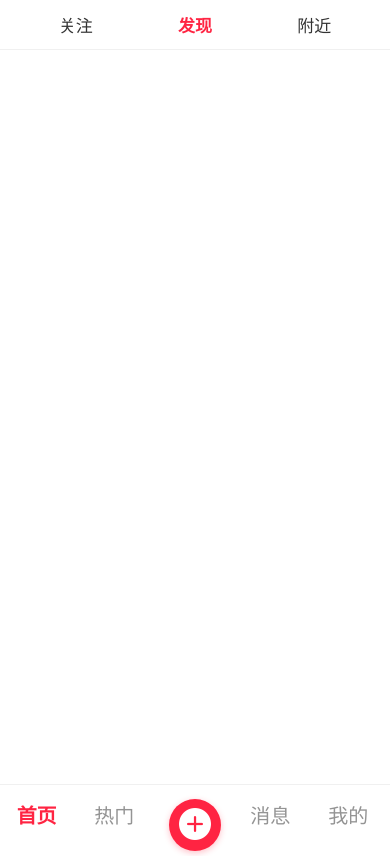
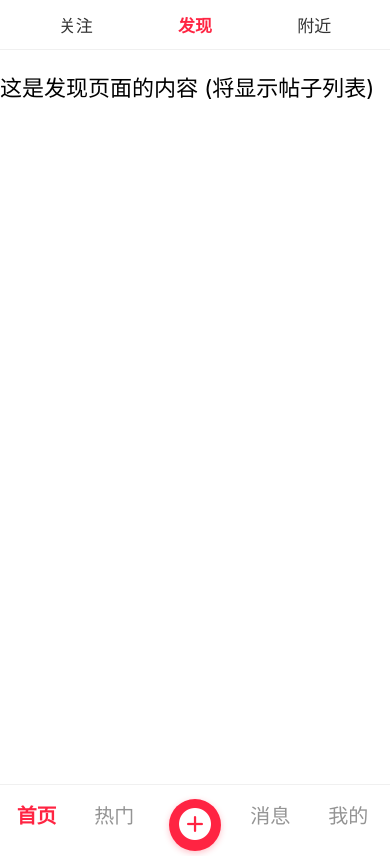
Before and after one commit to ShijieLu222/AwesomeLoginApp, a React Native app in the folder testApp/: screen /MainTabs in a window 390 px wide. Built offline with nearby package versions, Linux system fonts and the light colour scheme.

Commit message:
use topBar in homePage

```diff
--- a/testApp/app/pages/homePage.tsx
+++ b/testApp/app/pages/homePage.tsx
@@ -1,14 +1,36 @@
-import React, { useState } from 'react';
-import { View, StyleSheet } from 'react-native';
+// app/pages/homePage.tsx
+import React, { useState } from 'react'; // 导入 useState
+import { View, StyleSheet, Text } from 'react-native'; // 导入 Text 用于示例内容
 import TopBar from '../src/components/homeComponents/TopBar';
 
 export default function HomePage() {
-    const [selectedTab, setSelectedTab] = useState('发现');
-    const [posts, setPosts] = useState([]);
+    const [selectedTopTab, setSelectedTopTab] = useState('发现'); // 默认选中"发现"
+
+    // 处理顶部Tab点击的函数，更新状态
+    const handleTopTabPress = (tabName: string) => {
+        setSelectedTopTab(tabName);
+    };
+
+    // 根据选中的Tab渲染不同的内容
+    const renderContent = () => {
+        switch (selectedTopTab) {
+            case '关注':
+                return <Text style={styles.content}>这是关注页面的内容</Text>; // 示例内容
+            case '发现':
+                return <Text style={styles.content}>这是发现页面的内容 (将显示帖子列表)</Text>; // 示例内容
+            case '附近':
+                return <Text style={styles.content}>这是附近页面的内容</Text>; // 示例内容
+            default:
+                return null;
+        }
+    };
 
     return (
         <View style={styles.container}>
-            <TopBar selectedTab={selectedTab} onTabPress={setSelectedTab}/>
+            <TopBar selectedTab={selectedTopTab} onTabPress={handleTopTabPress} />
+
+            {renderContent()}
+
         </View>
     );
 }
@@ -16,6 +38,13 @@ export default function HomePage() {
 const styles = StyleSheet.create({
     container: {
         flex: 1,
-        backgroundColor: '#fff',
+        backgroundColor: '#fff', // 确保背景是白色
     },
+    content: {
+        flex: 1, // 让内容区域填充剩余空间
+        justifyContent: 'center',
+        alignItems: 'center',
+        fontSize: 22,
+        marginTop: 20, // 和TopBar之间留点空隙
+    }
 });
--- a/testApp/app/src/components/homeComponents/TopBar.tsx
+++ b/testApp/app/src/components/homeComponents/TopBar.tsx
@@ -63,7 +63,7 @@ export default function TopBar({ selectedTab, onTabPress }: TopBarProps) {
 const styles = StyleSheet.create({
     container: {
         backgroundColor: '#fff',
-        paddingTop: Platform.OS === 'ios' ? 44 : 0, // iOS 状态栏高度
+        paddingTop: Platform.OS === 'ios' ? 46 : 0, // iOS 状态栏高度
     },
     tabBar: {
         flexDirection: 'row',
```
